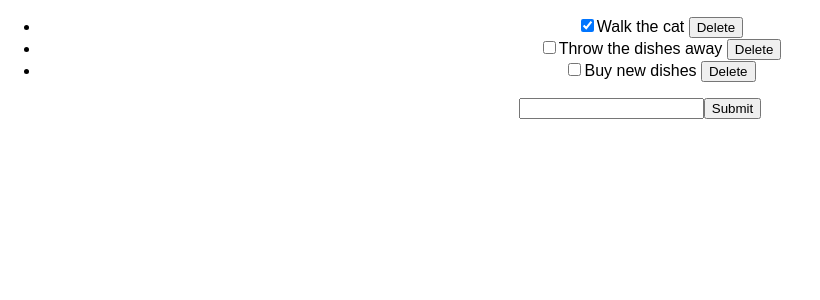
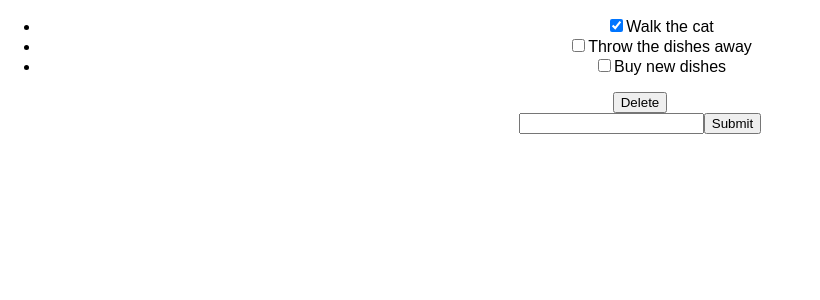
Before and after one commit to mejensen89/intro-to-react, a React (Create React App) app in the folder react-to-do/: page / in a window 1280 px wide. Shown: the top 300 px of the page, without its empty margins (0-820 px from the left). Built offline with nearby package versions, Linux system fonts and the light colour scheme.

Commit message:
commiting work prior to switching to master to fix some bad code there

```diff
--- a/react-to-do/src/App.js
+++ b/react-to-do/src/App.js
@@ -57,10 +57,12 @@ render() {
         				<ToDo key={ index } todoIndex = {index} description={ todo.description } isCompleted={ todo.isCompleted } toggleComplete={ () => this.toggleComplete(index) } deleteToDo = {this.deleteToDo}/>
         			)}
 			    </ul>
+			    <button> Delete </button>
 			    <form onSubmit={ (e) => this.handleSubmit(e) }>
           			 <input type="text" value={ this.state.newTodoDescription } onChange={ (e) => this.handleChange(e) } />
            			<input type="submit" />
          		</form>
+
 			</div>
 );
 }}
--- a/react-to-do/src/components/ToDo.js
+++ b/react-to-do/src/components/ToDo.js
@@ -6,7 +6,6 @@ class ToDo extends Component {
 	 <li >
 	 	<input type = "checkbox" checked = { this.props.isCompleted }  onChange = { this.props.toggleComplete}/>
 	 	<span>{ this.props.description } </span>
-	 	<button onClick = {() => this.props.deleteToDo(this.props.todoIndex)}> Delete </button>
 	 </li>
       );
     }
```
